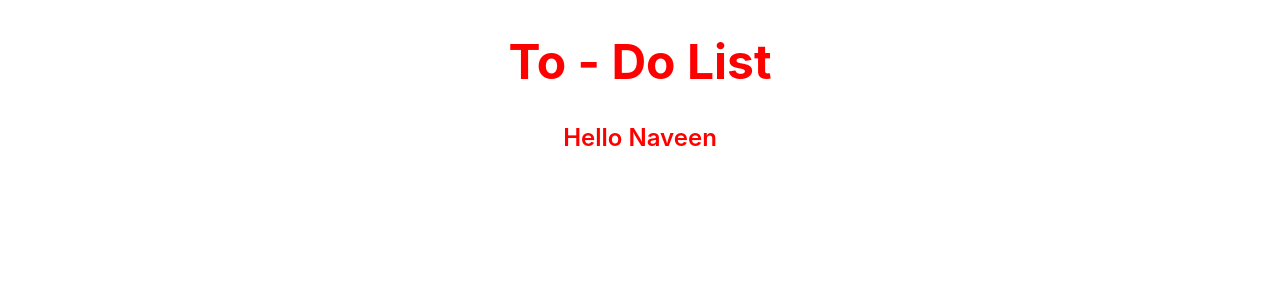
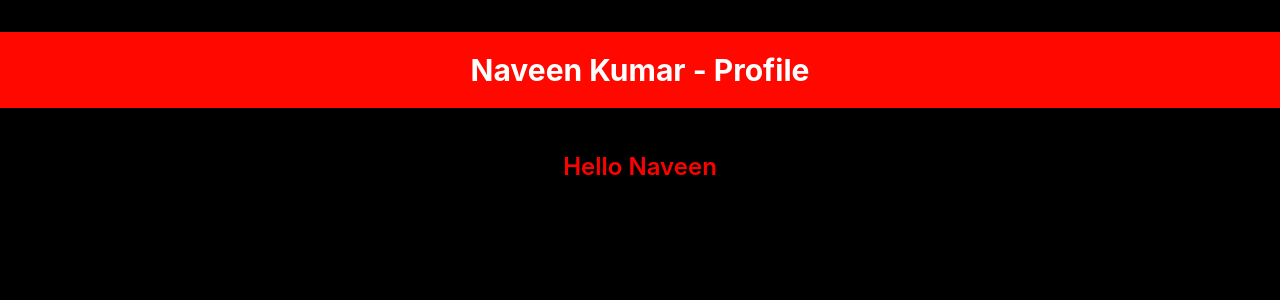
Before and after one commit to Naveen-369/To_Do_List, a React (Create React App) app: page / in a window 1280 px wide. Shown: the top 300 px of the page. Built offline with nearby package versions, Linux system fonts and the light colour scheme.

Commit message:
Practising

```diff
--- /dev/null
+++ b/src/Content.css
@@ -0,0 +1,3 @@
+.summa{
+    border: 20px solid black;
+}
--- a/src/Content.js
+++ b/src/Content.js
@@ -1,5 +1,5 @@
 import React from 'react'
-
+import './Content.css'
 const Content = () => {
     function GreetUser(){
         const arr=["Naveen","Kumar","Liar"];
@@ -8,7 +8,7 @@ const Content = () => {
     }
     return (
     <div>
-        <p>Hello {GreetUser()}</p>
+        <p className='summa'>Hello {GreetUser()}</p>
     </div>
     )
 }
--- /dev/null
+++ b/src/Header.css
@@ -0,0 +1,16 @@
+body{
+    background-color: black;
+
+}
+.Titlebar{
+    margin: 0;
+    display: flex;
+    justify-content: center;
+    align-items: center;
+    background-color: rgb(255, 8, 0);
+    color: white;
+}
+.Profile{
+    text-align: center;
+    font-size: 30px;
+}
--- a/src/Header.js
+++ b/src/Header.js
@@ -1,10 +1,12 @@
 import React from 'react'
+import './Header.css'
 
 const Header = () => {
     return (
-        <header>
-            <h1>To - Do List</h1>
-        </header>
+        <div className="Titlebar">
+            <h1 className="Profile">Naveen Kumar - Profile</h1>
+
+        </div>
     );
 }
 
```
